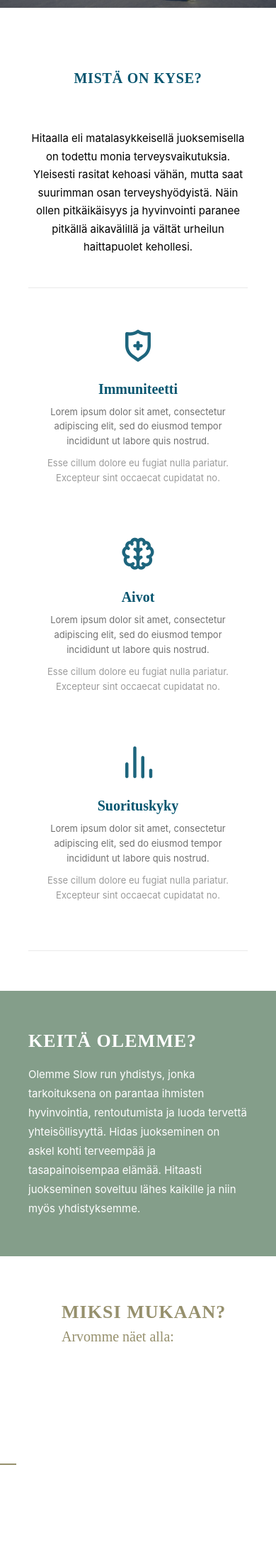
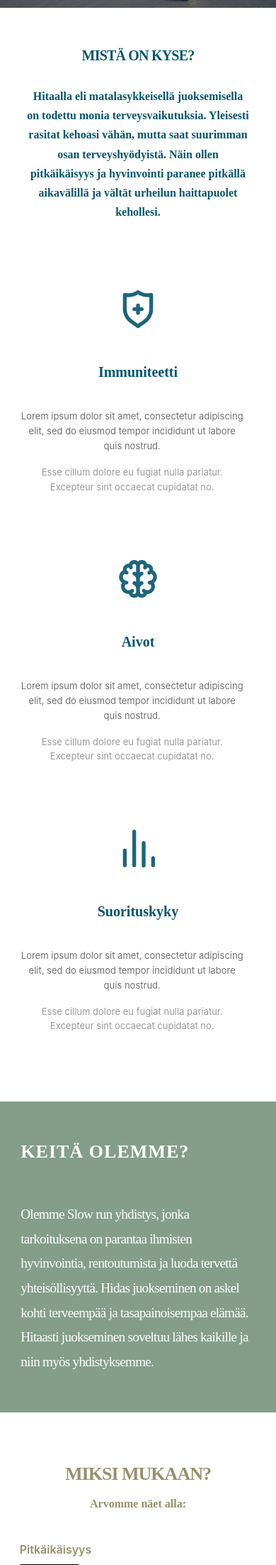
Before and after one commit to TAI-Slow-Run/slow-run-projekti, a PHP site: page / in a window 390 px wide. Shown: the part 345-2550 px from the top of the page at 71% size. Run offline with PHP 8.4, Linux system fonts and the light colour scheme; some libraries are stand-ins or nearby versions.

Commit message:
Changed style for index-page: margin, padding, letter-spacing, placeholder color in form. Fixed section Stairs for wide screen and phone

```diff
--- a/css/responsive.css
+++ b/css/responsive.css
@@ -1,9 +1,63 @@
 /* ALL MEDIA  QUERIES*/
+@media screen and (max-width: 600px){
+  .features {
+    display: flex;
+    flex-direction: column;
+  }
+  .feature__text{
+    width: 95%;
+   }
+   .features{
+    border: none;
+   }
+}
+
+@media screen and (max-width: 500px) {
+  .step__label{
+    left: 40%;
+    top: -2em;
+    font-weight: 600;
+   }
+  .step--1 .step__label,
+  .step--2 .step__label {
+    top: 0.7em;
+    left: 70%;
+  }
+}
+
+
 @media screen and (max-width: 450px) {
+ /* PAGE INDEX */
+ .section-lead{
+  max-width: 95%;
+ }
+ .section--tight{
+  padding-top: 1.5rem;
+ }
+
+ .about__title{
+  margin-bottom: 3.5rem;
+ }
+ .container{
+  width: 85%;
+ }
+ .stairs__text{
+  align-self: center;
+  align-items: center;
+ }
+ .stairs__wrapper{
+  gap: 3rem;
+ }
+ .stairs__diagram{
+  height: calc(var(--step-h) * 4);
+ }
+
+
   /* PAGE NEWS */
   .section-title {
     font-size: 1.25rem;
     padding: 2rem;
+    margin-bottom: 0;
   }
   .item-title {
     font-size: 0.9rem;
@@ -67,11 +121,6 @@
     object-position: right 20%;
   }
 
-  .features {
-    display: flex;
-    flex-direction: column;
-  }
-
   .container-footer {
     display: flex;
     flex-direction: column;
--- a/css/style.css
+++ b/css/style.css
@@ -42,16 +42,17 @@ body {
 }
 .brand {
   font-family: "Libre Bodoni", serif;
-  font-size: 28px;
+  font-size: 1.75rem;
+  text-transform: uppercase;
   font-weight: 700;
   color: var(--main-color);
   text-decoration: none;
-  letter-spacing: 0.04em;
+  letter-spacing: -0.04em;
 }
 
 .main-nav ul {
   display: flex;
-  gap: 32px;
+  gap: 3.5rem;
   /* list-style: none; * /* Commented and added to the * tab -- By Riku*/
   margin: 0;
   padding: 0;
@@ -169,10 +170,10 @@ body {
   text-transform: uppercase;
   color: var(--main-color);
   font-weight: 700;
-  letter-spacing: 0.02em;
+  letter-spacing: -0.02em;
   line-height: 1.16;
   margin: 0 0 14px;
-  font-size: 36px;
+  font-size: 2.25rem;
 }
 
 .hero .liity-btn,
@@ -198,9 +199,10 @@ body {
 
 /* === CONTAINER === */
 .container {
-  max-width: 1160px;
+  /* max-width: 1160px; */
+  max-width: 90%;
   margin: 0 auto;
-  padding: 0 40px;
+  /* padding: 0 40px; */
 }
 
 /* === SECTION BASE === */
@@ -215,54 +217,63 @@ body {
   font-family: var(--brand-font);
   text-transform: uppercase;
   color: var(--brand-color);
-  letter-spacing: 0.04em;
-  font-size: 26px;
+  letter-spacing: -0.04em;
+  font-size: 2rem;
   text-align: center;
   margin: 0 0 28px;
 }
+
 .section-title--right {
   text-align: right;
 }
 
 .section-lead {
-  max-width: 760px;
+  /* max-width: 760px; */
+  max-width: 70%;
   margin: 0 auto 44px;
-  color: var(--main-font-color);
+  font-family: var(--brand-font);
+  font-weight: 700;
+  color: var(--brand-color);
   line-height: 1.7;
-  font-size: 15px;
+  /* font-size: 15px; */
   text-align: center;
 }
 
 .features {
   display: grid;
   grid-template-columns: repeat(3, 1fr);
-  gap: 28px;
+  gap: 5rem;
   border-top: 1px solid #e9e9e9;
   border-bottom: 1px solid #e9e9e9;
   padding: 40px 0;
 }
 .feature {
   text-align: center;
-  padding: 8px 18px 18px;
+  display: flex;
+  flex-direction: column;
+  gap: 1rem;
+  /* padding: 8px 18px 18px; */
 }
 .feature__icon {
-  font-size: 54px;
+  font-size: 4rem;
+  /* font-weight: 200; */
   color: var(--brand-color);
   opacity: 0.9;
-  margin-bottom: 12px;
+  margin-bottom: 1.5rem;
   display: inline-block;
 }
 .feature__title {
   font-family: var(--brand-font);
   color: var(--brand-color);
   font-size: 20px;
-  margin: 6px 0 10px;
+  margin-bottom: 1.5rem;
+  /* margin: 6px 0 10px; */
 }
 .feature__text {
   color: #707070;
   font-size: 13px;
   line-height: 1.6;
-  margin: 0 0 10px;
+  /* margin: 0 0 10px; */
 }
 .feature__text--muted {
   color: #9a9a9a;
@@ -282,54 +293,58 @@ body {
   margin: 0 0 18px;
 }
 .about__text {
+  font-family: var(--brand-font);
+  letter-spacing: -0.04em;
   max-width: 920px;
   line-height: 1.8;
-  font-size: 15px;
+  font-size: 1.2rem;
   margin: 0;
 }
 
+
 /* === STAIRS === */
 .stairs {
-  padding: 72px 0 64px;
+  padding: 4.5rem 0 4rem;
 }
 
 .stairs__wrapper {
   display: flex;
-  justify-content: center;
-  align-items: flex-start;
-  gap: 64px;
-  max-width: 1160px;
+  flex-direction: column;
+  gap: 4rem;
+  align-items: center;
   margin: 0 auto;
-  padding: 72px 40px 64px;
+  width: 85%;
 }
 
 .stairs__text {
-  min-width: 280px;
+  display: flex;
+  flex-direction: column;
+  gap: 1.1rem;
   font-family: var(--brand-font);
   color: var(--second-color);
-  align-self: flex-start;
-  margin-top: -80px;
+  align-self: flex-end;
+  align-items: flex-end;
 }
 
 .stairs__title {
-  text-transform: uppercase;
-  letter-spacing: 0.04em;
-  font-size: 26px;
-  margin: 0 0 0.5rem;
   font-family: var(--brand-font);
   color: var(--second-color);
-  text-align: left;
+  text-transform: uppercase;
+  letter-spacing: -0.04em;
+  font-size: 1.63rem;
 }
 
 .stairs__subtitle {
-  font-size: 20px;
+  font-size: 1rem;
+  font-weight: 600;
   margin: 0;
 }
 
 .stairs__diagram {
-  --step-w: 220px;
+  /* --step-w: 220px; */
+  --step-w: calc(100% / 4);
   --step-h: 40px;
-  --line: 2px;
+  --line: 1px;
   position: relative;
   width: calc(var(--step-w) * 4);
   height: calc(var(--step-h) * 4 + 30px);
@@ -342,8 +357,8 @@ body {
   position: absolute;
   width: var(--step-w);
   height: var(--step-h);
-  border-top: var(--line) solid var(--second-color);
-  border-left: var(--line) solid var(--second-color);
+  border-top: var(--line) solid var(--main-font-color);
+  border-left: var(--line) solid var(--main-font-color);
   box-sizing: border-box;
 }
 
@@ -367,10 +382,10 @@ body {
 
 .step__label {
   position: absolute;
-  top: -1.8em;
+  top: -1.9em;
   left: 50%;
   transform: translateX(-50%);
-  font-family: "Libre Bodoni", serif;
+  /* font-family: var(--brand-font); */
   font-size: 1rem;
   color: var(--second-color);
   white-space: nowrap;
@@ -422,7 +437,7 @@ body {
 .contact-form input,
 .contact-form textarea {
   background: var(--main-color);
-  color: var(--accent-color);
+  /* color: var(--accent-color); */
   border: none;
   outline: none;
   font-family: var(--main-font);
@@ -432,6 +447,11 @@ body {
 .contact-form textarea {
   resize: none;
   height: 148px;
+
+}
+.contact-form input::placeholder,
+.contact-form textarea::placeholder{
+  color: var(--accent-color);
 }
 .btn-submit {
   align-self: flex-start;
@@ -554,13 +574,10 @@ body {
   display: flex;
   gap: 2rem;
 }
-.section-title {
-  color: var(--brand-color);
-  text-transform: uppercase;
-  font-family: var(--brand-font);
-  font-size: 2rem;
+.main-title {
   padding: 3rem 3rem 3rem 4rem;
   animation-duration: 2s;
+  margin: 0;
 }
 
 /* ===== ANIMATION ===== */
--- a/header.php
+++ b/header.php
@@ -1,7 +1,7 @@
 <?php // header.php ?>
 <header class="site-header">
   <div class="container">
-    <a href="./" class="brand">SLOW RUN</a>
+    <a href="./" class="brand">slow run</a>
     <nav class="main-nav" aria-label="Päävalikko">
       <ul id = "list_menu">
         <li><a href="./news.php"    class="nav-link">UUTISET</a></li>
--- a/index.php
+++ b/index.php
@@ -1,5 +1,6 @@
 <!DOCTYPE html>
 <html lang="en">
+
 <head>
   <meta charset="UTF-8" />
   <meta name="viewport" content="width=device-width, initial-scale=1.0" />
@@ -8,10 +9,12 @@
   <link rel="preconnect" href="https://fonts.googleapis.com" />
   <link rel="preconnect" href="https://fonts.gstatic.com" crossorigin />
   <link rel="stylesheet" href="https://unicons.iconscout.com/release/v4.2.0/css/line.css">
+  <link rel="stylesheet" href="https://unicons.iconscout.com/release/v4.2.0/css/thinline.css">
 
   <link rel="stylesheet" href="./css/style.css" />
   <link rel="stylesheet" href="./css/responsive.css">
 </head>
+
 <body>
   <?php include __DIR__ . '/header.php'; ?>
   <main>
@@ -38,6 +41,7 @@
         <div class="features">
           <article class="feature">
             <i class="uil uil-shield-plus feature__icon" aria-hidden="true"></i>
+            <!-- <i class="uit uit-shield-plus feature__icon" aria-hidden="true"></i> -->
             <h3 class="feature__title">Immuniteetti</h3>
             <p class="feature__text">
               Lorem ipsum dolor sit amet, consectetur adipiscing elit, sed do eiusmod tempor
@@ -50,6 +54,7 @@
 
           <article class="feature">
             <i class="uil uil-brain feature__icon" aria-hidden="true"></i>
+            <!-- <i class="uit uit-brain feature__icon" aria-hidden="true"></i> -->
             <h3 class="feature__title">Aivot</h3>
             <p class="feature__text">
               Lorem ipsum dolor sit amet, consectetur adipiscing elit, sed do eiusmod tempor
@@ -62,7 +67,6 @@
 
           <article class="feature">
             <i class="uil uil-analytics feature__icon" aria-hidden="true"></i>
-
             <h3 class="feature__title">Suorituskyky</h3>
             <p class="feature__text">
               Lorem ipsum dolor sit amet, consectetur adipiscing elit, sed do eiusmod tempor
@@ -91,6 +95,10 @@
     <!-- MIKSI MUKAAN -->
     <section class="stairs">
       <div class="stairs__wrapper">
+        <div class="stairs__text">
+          <h2 class="stairs__title">Miksi mukaan?</h2>
+          <p class="stairs__subtitle">Arvomme näet alla:</p>
+        </div>
         <div class="stairs__diagram" aria-hidden="true">
           <div class="step step--4"><span class="step__label">Pitkäikäisyys</span></div>
           <div class="step step--3"><span class="step__label">Fyysisyys</span></div>
@@ -98,13 +106,11 @@
           <div class="step step--1"><span class="step__label">Yhteisöllisyys</span></div>
         </div>
 
-    <div class="stairs__text">
-      <h2 class="stairs__title">MIKSI MUKAAN?</h2>
-      <p class="stairs__subtitle">Arvomme näet alla:</p>
-    </div>
+
       </div>
     </section>
   </main>
   <?php include __DIR__ . '/footer.php'; ?>
 </body>
+
 </html>
--- a/news.php
+++ b/news.php
@@ -50,7 +50,7 @@ $_SESSION["news"] = $news;
 
   <section class="section-wrapper" id="section-wrapper">
     <div class="title-wrapper">
-      <h1 class="section-title animate__animated animate__fadeInLeft">Uutiset</h1>
+      <h1 class="section-title main-title animate__animated animate__fadeInLeft">Uutiset</h1>
       <div class="bars-container">
         <div class="bars-container">
           <div class="bar"></div>
```
Lines whose indentation alone changed are shown as unchanged.
